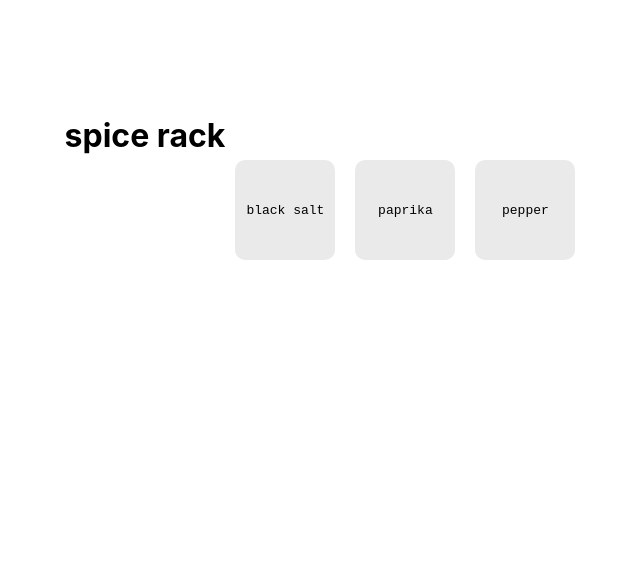
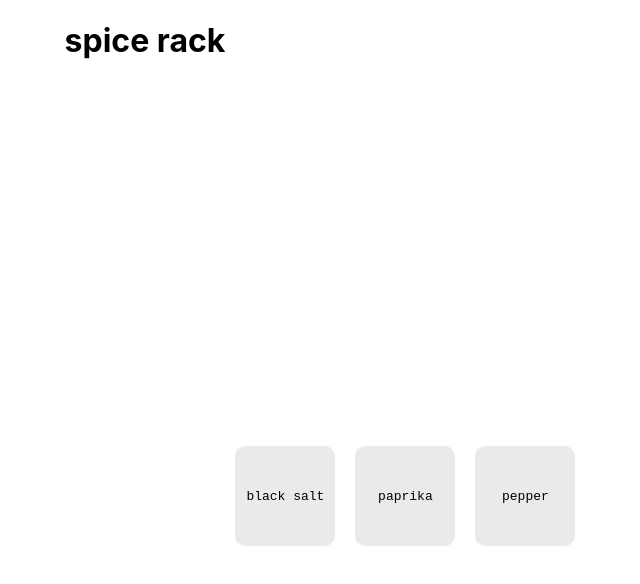
Before and after one commit to mabgray/first-steps, a React (Create React App) app: page / in a window 1280 px wide. Shown: the top 584 px of the page, without its empty margins (315-955 px from the left). Built offline with nearby package versions, Linux system fonts and the light colour scheme.

Commit message:
Css changes

```diff
--- a/src/App.css
+++ b/src/App.css
@@ -7,9 +7,15 @@
 }
 .main-title{
   font-weight: bold;
+  justify-content: center;
+  align-items: center;
+  height:100vh;
+}
 
-}
+
 .spice-container{
   display: flex;
   flex-wrap: wrap;
+  justify-content: center;
+  align-items: center;
 }
```
